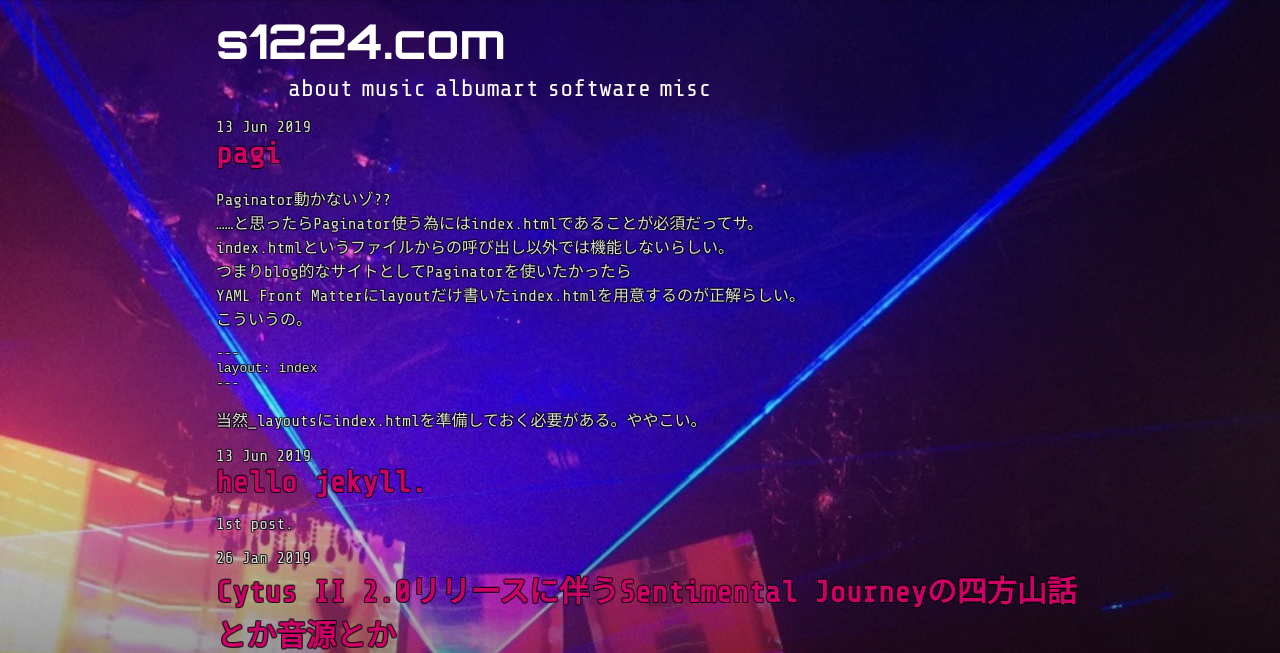
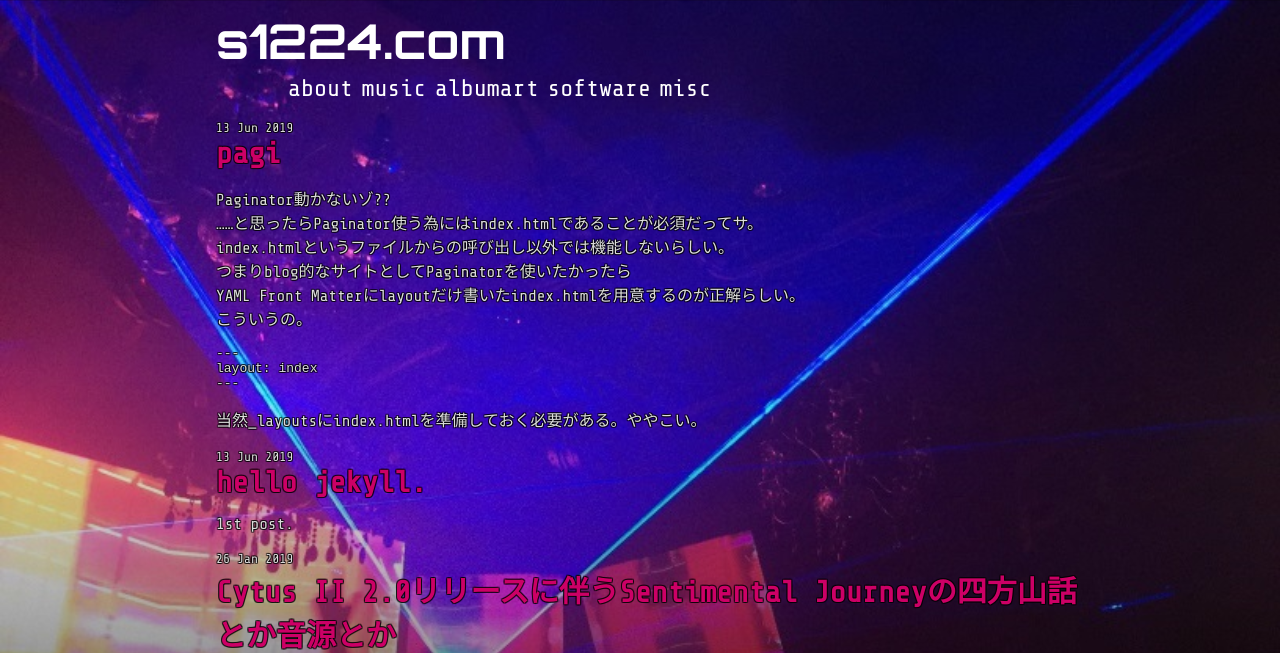
Before and after one commit to switchworks/switchworks.github.io, a Jekyll site: the page built from index.html, in a window 1280 px wide. Shown: the top 653 px of the page. Built offline with Jekyll 4.4.1, drawn with Linux system fonts in a browser that asks for light colours; the list of posts is cut into pages by our own code.

Commit message:
Update default.html

```diff
--- a/_layouts/default.html
+++ b/_layouts/default.html
@@ -57,6 +57,9 @@
 	#sidebar li:hover{
 		background-color: #ffffff20;
 	}
+	time {
+		font-size: 13px;
+	}
 	article{
 		overflow:hidden;
 		padding-left : 1.5em;
```
